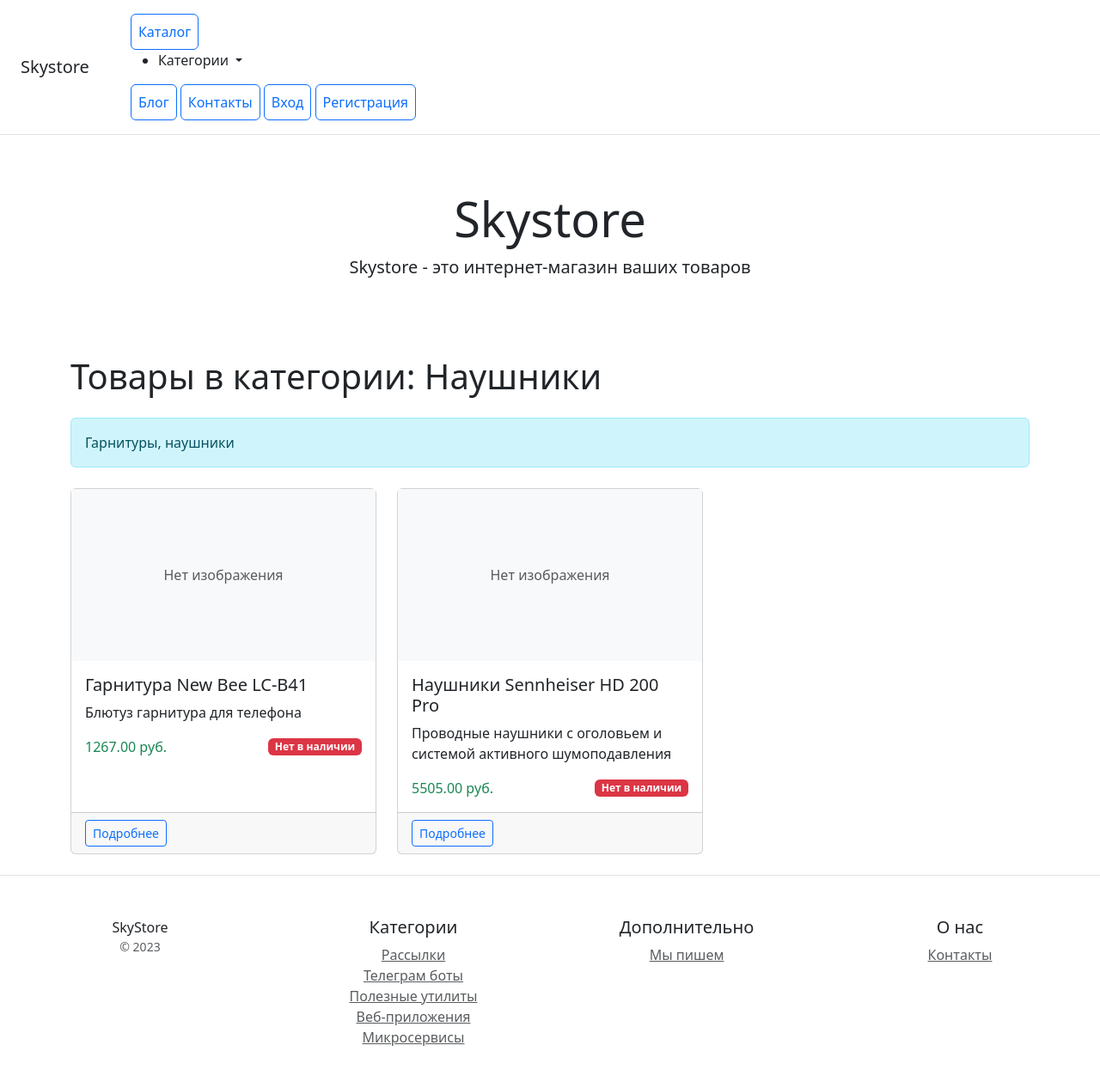
After one commit to Bugrova-Irina/homework_26.1_django_forms, a Django app: page /catalog/category/2/ in a window 1280 px wide. The commit adds this page. Shown: the whole page at 86% size. Run offline with Django 5.2, Linux system fonts and the light colour scheme; data comes from the database, SQL or seed files in the repository; parts of the project's set-up code (start-up, migrations or seed data) failed here and were passed over; some libraries are stand-ins or nearby versions.

Commit message:
added service.py, class ProductsByCategoryView(ListView) in catalog/views.py, template products_by_category.html to display a list of all products in the selected category

```diff
--- /dev/null
+++ b/catalog/services.py
@@ -0,0 +1,6 @@
+from catalog.models import Product
+
+
+def get_products_by_category(category_id):
+    """Возвращает список всех продуктов из указанной категории"""
+    return Product.objects.filter(category_id=category_id)
--- /dev/null
+++ b/catalog/templates/catalog/products_by_category.html
@@ -0,0 +1,49 @@
+{% extends 'base.html' %}
+{% block content %}
+<div class="container mt-5">
+    <h1 class="mb-4">Товары в категории: {{ category.name }}</h1>
+    {% if category.description %}
+        <div class="alert alert-info mb-4">
+            {{ category.description }}
+        </div>
+    {% endif %}
+    <div class="row">
+        {% for product in products %}
+            <div class="col-md-4 mb-4">
+                <div class="card h-100">
+                    {% if product.photo %}
+                        <img src="{{ product.photo.url }}" class="card-img-top" alt="{{ product.name }}" style="height: 200px; object-fit: cover;">
+                    {% else %}
+                        <div class="bg-light d-flex align-items-center justify-content-center" style="height: 200px;">
+                            <span class="text-muted">Нет изображения</span>
+                        </div>
+                    {% endif %}
+                    <div class="card-body">
+                        <h5 class="card-title">{{ product.name }}</h5>
+                        <p class="card-text">
+                            {{ product.description | truncatechars:100 }}
+                        </p>
+                        <div class="d-flex justify-content-between align-items-center">
+                            <span class="text-success font-weight-bold">{{ product.price }} руб.</span>
+                            <span class="badge {% if product.in_stock %}bg-success{% else %}bg-danger{% endif %}">
+                                {% if product.in_stock %}В наличии{% else %}Нет в наличии{% endif %}
+                            </span>
+                        </div>
+                    </div>
+                    <div class="card-footer bf-transparent">
+                        <a href="{% url 'catalog:product_detail' product.pk %}" class="btn btn-sm btn-outline-primary">
+                            Подробнее
+                        </a>
+                    </div>
+                </div>
+            </div>
+        {% empty %}
+            <div class="col-12">
+                <div class="alert alert-warning">
+                    В этой категории пока нет товаров
+                </div>
+            </div>
+        {% endfor %}
+    </div>
+</div>
+{% endblock %}
--- a/catalog/urls.py
+++ b/catalog/urls.py
@@ -1,25 +1,9 @@
-"""
-URL configuration for config project.
-
-The `urlpatterns` list routes URLs to views. For more information please see:
-    https://docs.djangoproject.com/en/5.2/topics/http/urls/
-Examples:
-Function views
-    1. Add an import:  from my_app import views
-    2. Add a URL to urlpatterns:  path('', views.home, name='home')
-Class-based views
-    1. Add an import:  from other_app.views import Home
-    2. Add a URL to urlpatterns:  path('', Home.as_view(), name='home')
-Including another URLconf
-    1. Import the include() function: from django.urls import include, path
-    2. Add a URL to urlpatterns:  path('blog/', include('blog.urls'))
-"""
-
 from django.urls import path
 from django.views.decorators.cache import cache_page
 
 from catalog.views import ProductsListView, ProductDetailView, ContactsView, ProductCreateView, ProductUpdateView, \
-    ProductDeleteView, ArticleListView, ArticleDetailView, ArticleCreateView, ArticleUpdateView, ArticleDeleteView
+    ProductDeleteView, ArticleListView, ArticleDetailView, ArticleCreateView, ArticleUpdateView, ArticleDeleteView, \
+    ProductsByCategoryView
 from catalog.apps import CatalogConfig
 
 app_name = CatalogConfig.name
@@ -36,4 +20,5 @@ urlpatterns = [
     path('articles/create/', ArticleCreateView.as_view(), name='article_create'),
     path('articles/<int:pk>/update/', ArticleUpdateView.as_view(), name='article_update'),
     path('articles/<int:pk>/delete/', ArticleDeleteView.as_view(), name='article_delete'),
+    path('category/<int:category_id>/', ProductsByCategoryView.as_view(), name='products_by_category'),
 ]
--- a/catalog/views.py
+++ b/catalog/views.py
@@ -1,12 +1,13 @@
 from django.contrib.auth.mixins import LoginRequiredMixin, PermissionRequiredMixin
 from django.core.exceptions import PermissionDenied
-from django.shortcuts import render
+from django.shortcuts import render, get_object_or_404
 from django.http import HttpResponse
 from django.urls import reverse_lazy, reverse
 from django.views.generic import ListView, DetailView, TemplateView, CreateView, UpdateView, DeleteView
 
 from catalog.forms import ProductForm, ProductModeratorForm
-from catalog.models import Product, Article
+from catalog.models import Product, Article, Category
+from catalog.services import get_products_by_category
 
 
 class ProductsListView(ListView):
@@ -14,6 +15,31 @@ class ProductsListView(ListView):
     model = Product
     template_name = 'catalog/home.html'
     context_object_name = 'products'
+
+    def get_context_data(self, **kwargs):
+        """Добавляем категории в контекст"""
+        context = super().get_context_data(**kwargs)
+        context['categories'] = Category.objects.all().order_by('name')
+        return context
+
+
+class ProductsByCategoryView(ListView):
+    """Класс для отображения товаров по категории"""
+    template_name = 'catalog/products_by_category.html'
+    context_object_name = 'products'
+    paginate_by = 10
+
+    def get_queryset(self):
+        """Возвращает товары для указанной категории"""
+        category_id = self.kwargs['category_id']
+        return get_products_by_category(category_id)
+
+    def get_context_data(self, **kwargs):
+        """Добавляем информацию о категории в контекст"""
+        context = super().get_context_data(**kwargs)
+        category_id = self.kwargs['category_id']
+        context['category'] = get_object_or_404(Category, id=category_id)
+        return context
 
 
 class ProductDetailView(DetailView):
--- a/templates/includes/inc_menu.html
+++ b/templates/includes/inc_menu.html
@@ -2,6 +2,22 @@
     <h5 class="my-0 mr-md-auto font-weight-normal">Skystore</h5>
     <nav class="ms-5">
         <a class="p-2 btn btn-outline-primary" href="{% url 'catalog:home' %}">Каталог</a>
+        <ul>
+            <li class="nav-item dropdown">
+                <a class="nav-link dropdown-toggle" href="#" id="navbarDropdown" role="button" data-bs-toggle="dropdown" aria-expanded="false">
+                    Категории
+                </a>
+                <ul class="dropdown-menu" aria-labelledby="navbarDropdown">
+                    {% for category in categories %}
+                        <li>
+                            <a class="dropdown-item" href="{% url 'catalog:products_by_category' category.id %}">
+                                {{ category.name }}
+                            </a>
+                        </li>
+                    {% endfor %}
+                </ul>
+            </li>
+        </ul>
         <a class="p-2 btn btn-outline-primary" href="{% url 'catalog:articles_list' %}">Блог</a>
         <a class="p-2 btn btn-outline-primary" href="{% url 'catalog:contacts' %}">Контакты</a>
         {% if user.is_authenticated %}
```
